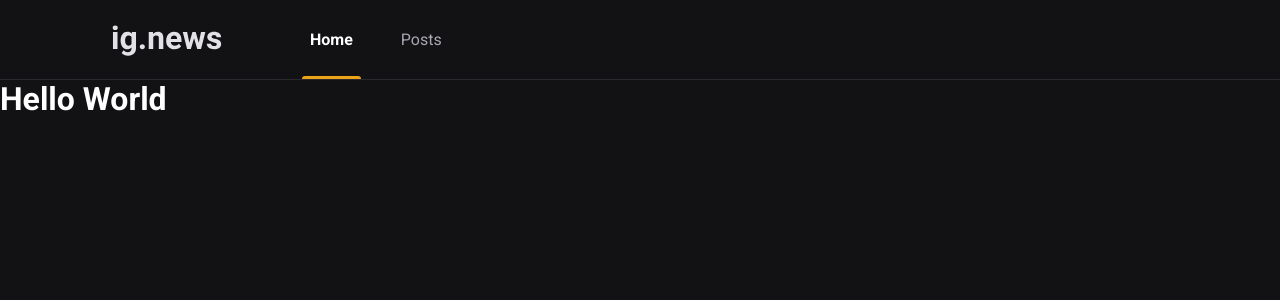
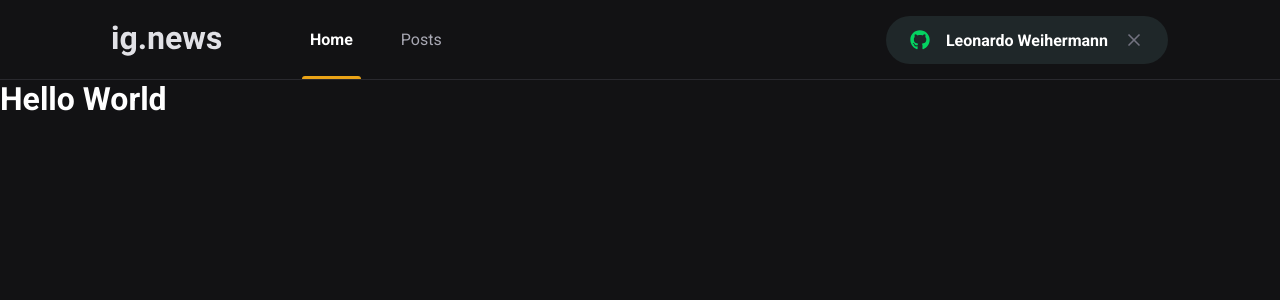
Before and after one commit to leoweihermann/ignews, a Next.js app: page / in a window 1280 px wide. Shown: the top 300 px of the page. Built offline with nearby package versions, Linux system fonts and the light colour scheme.

Commit message:
feature: sign in button

```diff
--- a/src/components/Header/index.tsx
+++ b/src/components/Header/index.tsx
@@ -1,3 +1,4 @@
+import { SignInButton } from "../SignInButton";
 import styles from "./styles.module.scss";
 
 export function Header() {
@@ -9,6 +10,8 @@ export function Header() {
           <a className={styles.active}>Home</a>
           <a>Posts</a>
         </nav>
+
+        <SignInButton />
       </div>
     </header>
   );
--- a/src/components/Header/styles.module.scss
+++ b/src/components/Header/styles.module.scss
@@ -51,4 +51,8 @@
       }
     }
   }
+
+  > button {
+    margin-left: auto;
+  }
 }
--- /dev/null
+++ b/src/components/SignInButton/index.tsx
@@ -0,0 +1,21 @@
+import { FaGithub } from "react-icons/fa";
+import { FiX } from "react-icons/fi";
+
+import styles from "./styles.module.scss";
+
+export function SignInButton() {
+  const isUserLoggedIn = true;
+
+  return isUserLoggedIn ? (
+    <button type="button" className={styles.signInButton}>
+      <FaGithub color="#04d361" />
+      Leonardo Weihermann
+      <FiX color="#737380" className={styles.closeIcon} />
+    </button>
+  ) : (
+    <button type="button" className={styles.signInButton}>
+      <FaGithub color="#eba417" />
+      Sign in with Github
+    </button>
+  );
+}
--- /dev/null
+++ b/src/components/SignInButton/styles.module.scss
@@ -0,0 +1,33 @@
+.signInButton {
+  height: 3rem;
+  border-radius: 3rem;
+  background: var(--gray-850);
+
+  border: 0;
+  padding: 0 1.5rem;
+
+  display: flex;
+  align-items: center;
+  justify-content: center;
+  color: var(--white);
+  font-weight: bold;
+
+  svg {
+    width: 20px;
+    height: 20px;
+  }
+
+  svg:first-child {
+    margin-right: 1rem;
+  }
+
+  svg.closeIcon {
+      margin-left: 1rem;
+  }
+
+  transition: filter 0.2s;
+
+  &:hover {
+    filter: brightness(0.8);
+  }
+}
--- a/src/styles/global.scss
+++ b/src/styles/global.scss
@@ -10,6 +10,7 @@
   --gray-100: #e1e1e6;
   --gray-300: #a8a8b3;
   --gray-800: #29292e;
+  --gray-850: #1f2729;
   --gray-900: #121214;
 
   --cyan-500: #61dafb;
```
